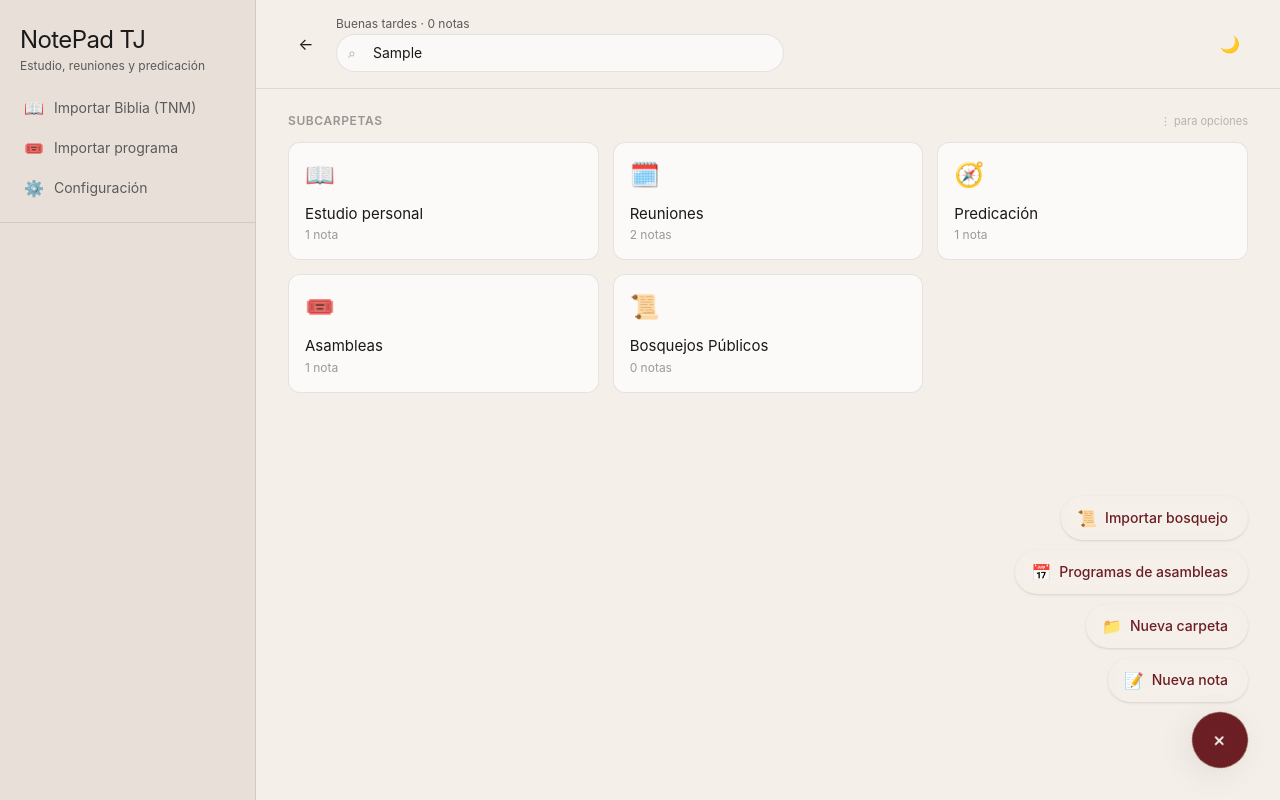
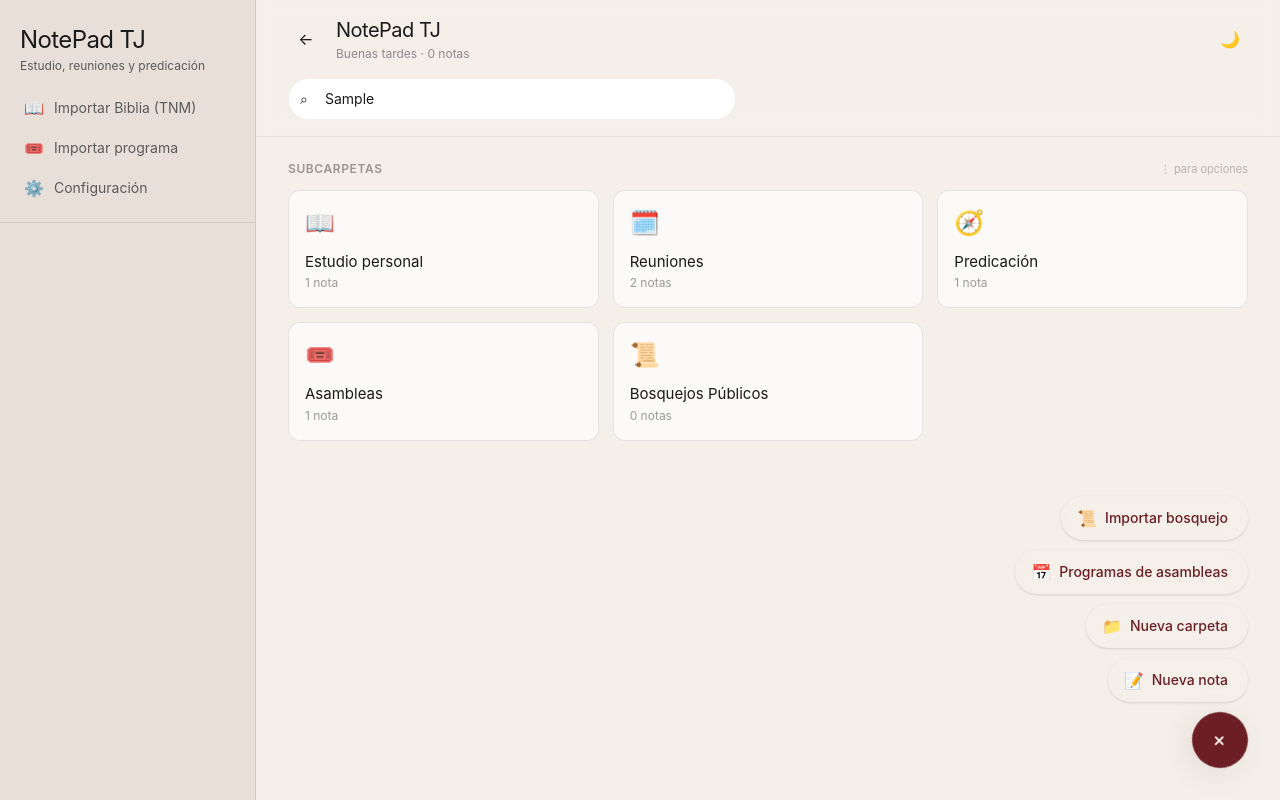
Before and after one commit to yeancq/NotePad-Tj, a React (Vite) app: page / in a window 1280 px wide. Both pictures are taken after typing "Sample" into the empty fields and a click on the button "Crear". Built offline with nearby package versions, Linux system fonts and the light colour scheme.

Commit message:
Update TopBar.jsx

```diff
--- a/src/components/TopBar.jsx
+++ b/src/components/TopBar.jsx
@@ -1,56 +1,56 @@
-export default function TopBar({ search, onSearch, dark, onToggleDark, onOpenSidebar, greeting, onGoHome, showBack }) {
+export default function TopBar({ search, onSearch, dark, onToggleDark, onOpenSidebar, onGoHome, showBack, greeting }) {
   return (
-    <header className="sticky top-0 z-20 bg-parchment/90 dark:bg-night/90 backdrop-blur-sm border-b border-ink/10 dark:border-night-text/10">
-      <div className="px-4 md:px-8 py-4 flex items-center gap-3">
+    <header className="sticky top-0 z-20 bg-theme/90 backdrop-blur-sm border-b border-theme px-4 md:px-8 py-4">
+      <div className="flex items-center gap-3 mb-4">
         {showBack ? (
           <button
             onClick={onGoHome}
-            className="w-9 h-9 flex items-center justify-center rounded-full text-ink dark:text-night-text hover:bg-ink/5 dark:hover:bg-night-text/10"
-            aria-label="Volver a carpetas"
-            title="Volver a carpetas"
+            className="w-9 h-9 flex items-center justify-center rounded-full text-theme hover:bg-ink/5 dark:hover:bg-night-text/10"
+            aria-label="Volver al inicio"
           >
             ←
           </button>
         ) : (
           <button
             onClick={onOpenSidebar}
-            className="md:hidden w-9 h-9 flex items-center justify-center rounded-full text-ink dark:text-night-text hover:bg-ink/5 dark:hover:bg-night-text/10"
+            className="md:hidden w-9 h-9 flex items-center justify-center rounded-full text-theme hover:bg-ink/5 dark:hover:bg-night-text/10"
             aria-label="Abrir menú"
           >
             ☰
           </button>
         )}
         <div className="flex-1 min-w-0">
-          <p className="hidden md:block text-xs text-ink-soft dark:text-night-text/50 mb-0.5">
+          <p className="font-display text-lg md:text-xl text-theme tracking-tight truncate">
+            NotePad TJ
+          </p>
+          <p className="text-xs text-muted mt-0.5">
             {greeting}
           </p>
-          <div className="relative">
-            <span className="absolute left-3 top-1/2 -translate-y-1/2 text-ink-soft/50 dark:text-night-text/40 text-sm">
-              ⌕
-            </span>
-            <input
-              value={search}
-              onChange={(e) => onSearch(e.target.value)}
-              type="text"
-              placeholder="Buscar notas o versículos…"
-              className="w-full max-w-md bg-white/60 dark:bg-night-surface-2 border border-ink/10 dark:border-night-text/10
-                         rounded-full pl-9 pr-4 py-2 text-sm text-ink dark:text-night-text
-                         placeholder:text-ink-soft/50 dark:placeholder:text-night-text/30
-                         focus:outline-none focus:ring-2 focus:ring-gilt/60 transition-shadow"
-            />
-          </div>
         </div>
-
         <button
           onClick={onToggleDark}
-          className="w-9 h-9 shrink-0 flex items-center justify-center rounded-full
-                     text-ink dark:text-night-text hover:bg-ink/5 dark:hover:bg-night-text/10 transition-colors"
+          className="shrink-0 w-9 h-9 flex items-center justify-center rounded-full
+                     text-theme hover:bg-ink/5 dark:hover:bg-night-text/10 transition-colors"
           aria-label="Cambiar modo oscuro"
-          title="Modo oscuro"
         >
           {dark ? '☀️' : '🌙'}
         </button>
       </div>
+      <div className="relative max-w-md">
+        <span className="absolute left-3 top-1/2 -translate-y-1/2 text-muted/50 text-sm">
+          ⌕
+        </span>
+        <input
+          value={search}
+          onChange={(e) => onSearch(e.target.value)}
+          type="text"
+          placeholder="Buscar en tus notas…"
+          className="w-full bg-surface border border-theme
+                     rounded-full pl-9 pr-4 py-2.5 text-sm text-theme
+                     placeholder:text-muted/50
+                     focus:outline-none focus:ring-2 focus:ring-accent/60 transition-shadow"
+        />
+      </div>
     </header>
   )
 }
```
